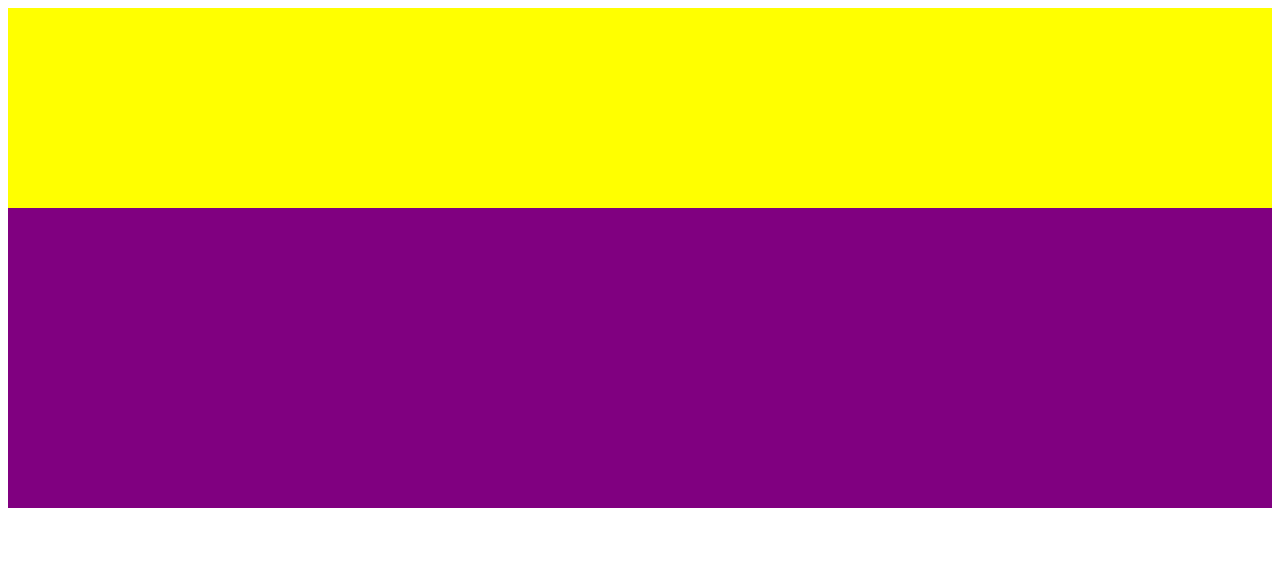
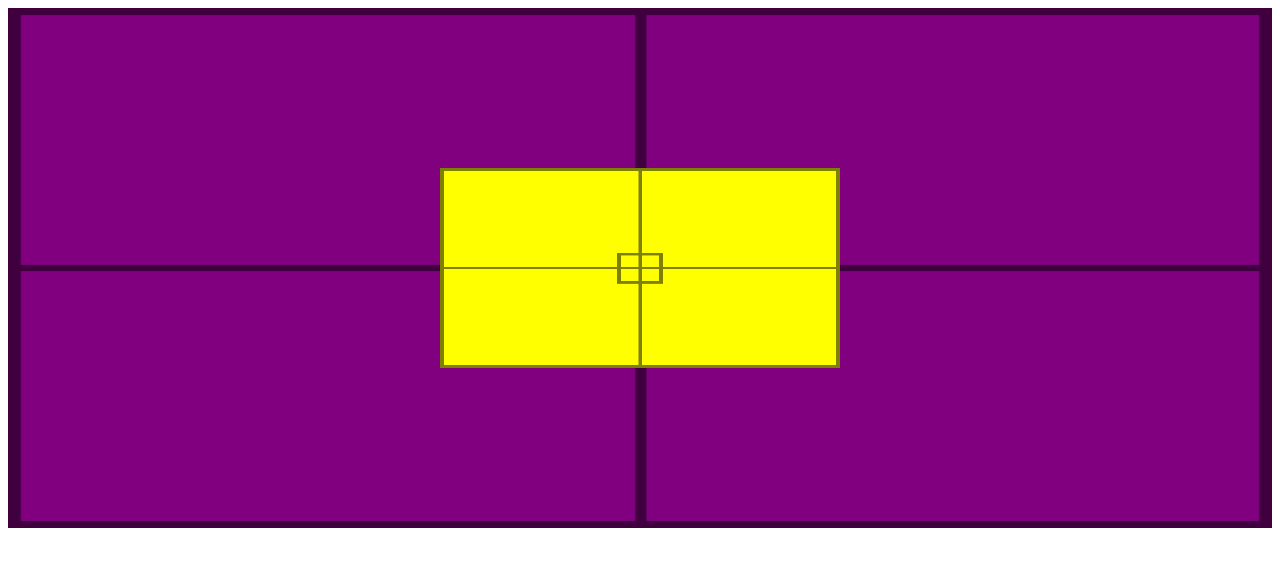
Before and after one commit to lucascavalcante96/modulo3, a plain HTML site: page ex003.html in a window 1280 px wide. Drawn offline with Linux system fonts and the light colour scheme.

Commit message:
novos comits

```diff
--- a/ex003.html
+++ b/ex003.html
@@ -6,12 +6,25 @@
     <title>Document</title>
     <style>
         #container{
+            background-image: url(imagens/target001.png);
+            background-size: 100% 100%;
+            position: relative;
             height: 500px;
             background-color: purple;
+            padding: 10px;
+
+
         }
         #conteudo{
+            background-image: url(imagens/target001.png);
+            background-size: 100% 100%;
+            position: absolute;
             height: 200px;
+            width: 400px;
             background-color: yellow;
+            left: 50%;
+            top: 50%;
+            transform: translate(-50%, -50%);
         }
     </style>
 </head>
```
